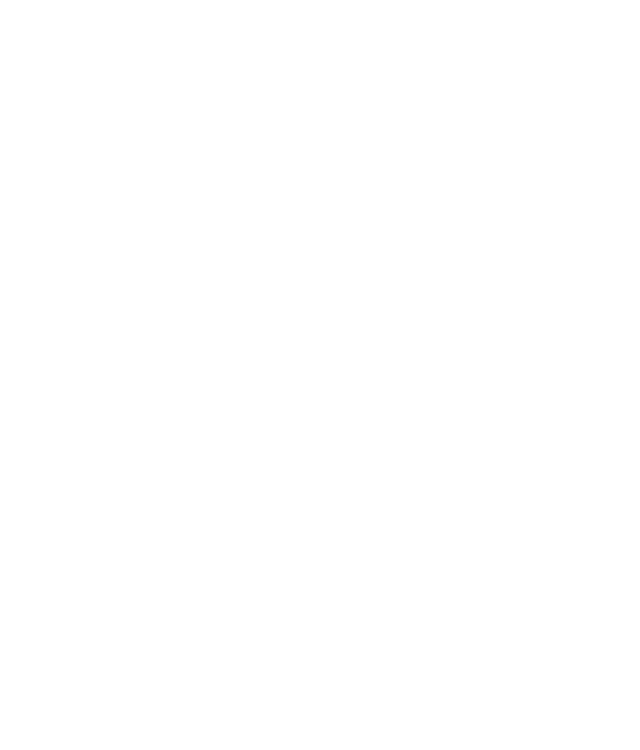
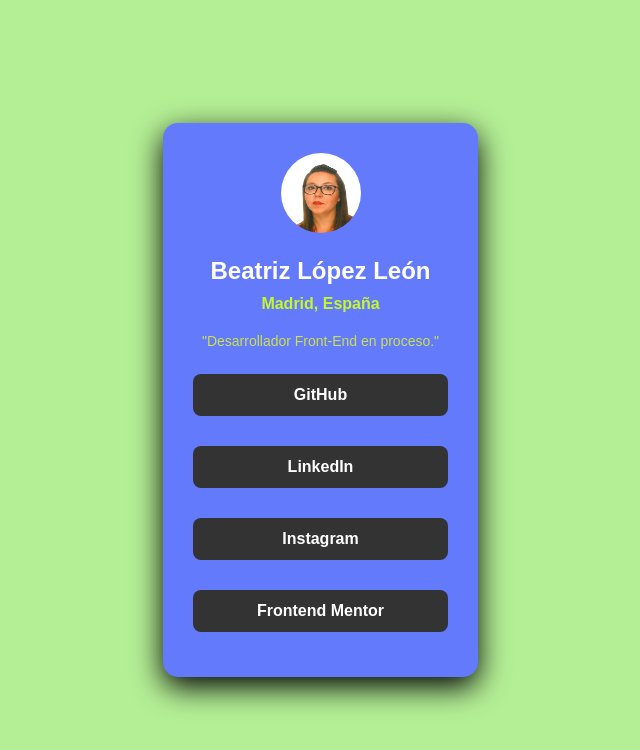
Before and after one commit to BeatrizLL83/Social-links-profile, a website: page index.html in a window 1280 px wide. Shown: the whole page, without its empty margins (302-942 px from the left). Drawn offline with Linux system fonts and the light colour scheme.

Commit message:
Second commit

```diff
--- /dev/null
+++ b/index.css
@@ -0,0 +1,86 @@
+/* 1. RESET: Para que las medidas sean exactas */
+* {
+    margin: 0;
+    padding: 0;
+    box-sizing: border-box;
+}
+body {
+  display: flex;
+  justify-content: center; /* Centra horizontal */
+  align-items: center;     /* Centra vertical */
+  min-height: 100vh;       /* Altura de toda la pantalla */
+  background-color: #141414; /* Color oscuro típico de este reto */
+  margin: 0;
+  font-family: Arial, sans-serif;
+}
+body {
+    font-family: 'Arial', sans-serif;
+    background-color: #acee89e5; /* Fondo oscuro */
+    display: flex;
+    justify-content: center; /* Centra horizontal */
+    align-items: center;     /* Centra vertical */
+    min-height: 100vh;       /* Toda la pantalla */
+    color: white;
+}
+
+/* 2. LA TARJETA (CARD) */
+.card {
+    background-color: #637afc; /* Morado noche */
+    padding: 30px;
+    border-radius: 15px;
+    text-align: center;
+    width: 350px;
+    max-width: 90%; /* Responsive para móvil */
+    /* Sombra: desplazamiento X, desplazamiento Y, desenfoque, color */
+    box-shadow: 0 10px 30px rgb(1, 1, 2);
+}
+
+.avatar {
+    width: 80px;
+    height: 80px;
+    border-radius: 50%; /* Foto circular */
+    margin-bottom: 20px;
+}
+
+.location {
+    color: #c5f82a; /* Color verde lima típico */
+    font-weight: bold;
+    margin: 10px 0 20px 0;
+}
+
+.bio {
+    font-size: 14px;
+    margin-bottom: 25px;
+    color: #cae04c;
+}
+
+/* 3. LOS BOTONES */
+.links {
+    display: flex;
+    flex-direction: column; /* Uno debajo de otro */
+    gap: 15px;             /* Espacio entre botones */
+}
+
+.social-btn {
+    display: block;          /* Ocupa todo el ancho */
+    text-decoration: none;   /* Quita el subrayado azul */
+    background-color: #333333;
+    color: white;
+    padding: 12px;
+    border-radius: 8px;
+    margin-bottom: 15px;     /* Separación entre ellos */
+    font-weight: bold;
+    text-align: center;
+    transition: 0.3s;
+}
+
+.social-btn:hover {
+    background-color: #c5f82a;
+    color: #141414;
+}
+
+/* HOVER: Fundamental para nota en el examen */
+.social-btn:hover {
+    background-color: #c5f82a;
+    color: #141414;
+}
--- a/index.html
+++ b/index.html
@@ -3,9 +3,26 @@
 <head>
     <meta charset="UTF-8">
     <meta name="viewport" content="width=device-width, initial-scale=1.0">
-    <title>Document</title>
+    <link rel="stylesheet" href="index.css">
+    <title>Social Links Profile</title>
 </head>
 <body>
+    <main class="container">
+        <article class="card">
+            <!-- Sustituye la URL por tu foto si la tienes -->
+            <img src="images/foto cv 2025.jpg" alt="Foto de perfil" class="avatar">
 
+            <h1>Beatriz López León</h1>
+            <p class="location">Madrid, España</p>
+            <p class="bio">"Desarrollador Front-End en proceso."</p>
+    <nav class="links">
+        <a href="https://www.github.com/BeatrizLL83" class="social-btn" target="_blank">GitHub</a>
+        <a href="https://www.linkedin.com/in/beatriz-lópez-león-b0b15b153" class="social-btn" target="_blank">LinkedIn</a>
+        <a href="https://www.instagram.com/beatriz_ilustracion_y_diseno/" class="social-btn" target="_blank">Instagram</a>
+        <a href="https://www.frontendmentor.io" class="social-btn" target="_blank">Frontend Mentor</a>
+    </nav>
+        </article>
+    </main>
+     <script src="index.js"></script>
 </body>
 </html>
```
Also changed, not shown: script.js (added, +10 -0 lines), images/foto cv 2025.jpg (added).
